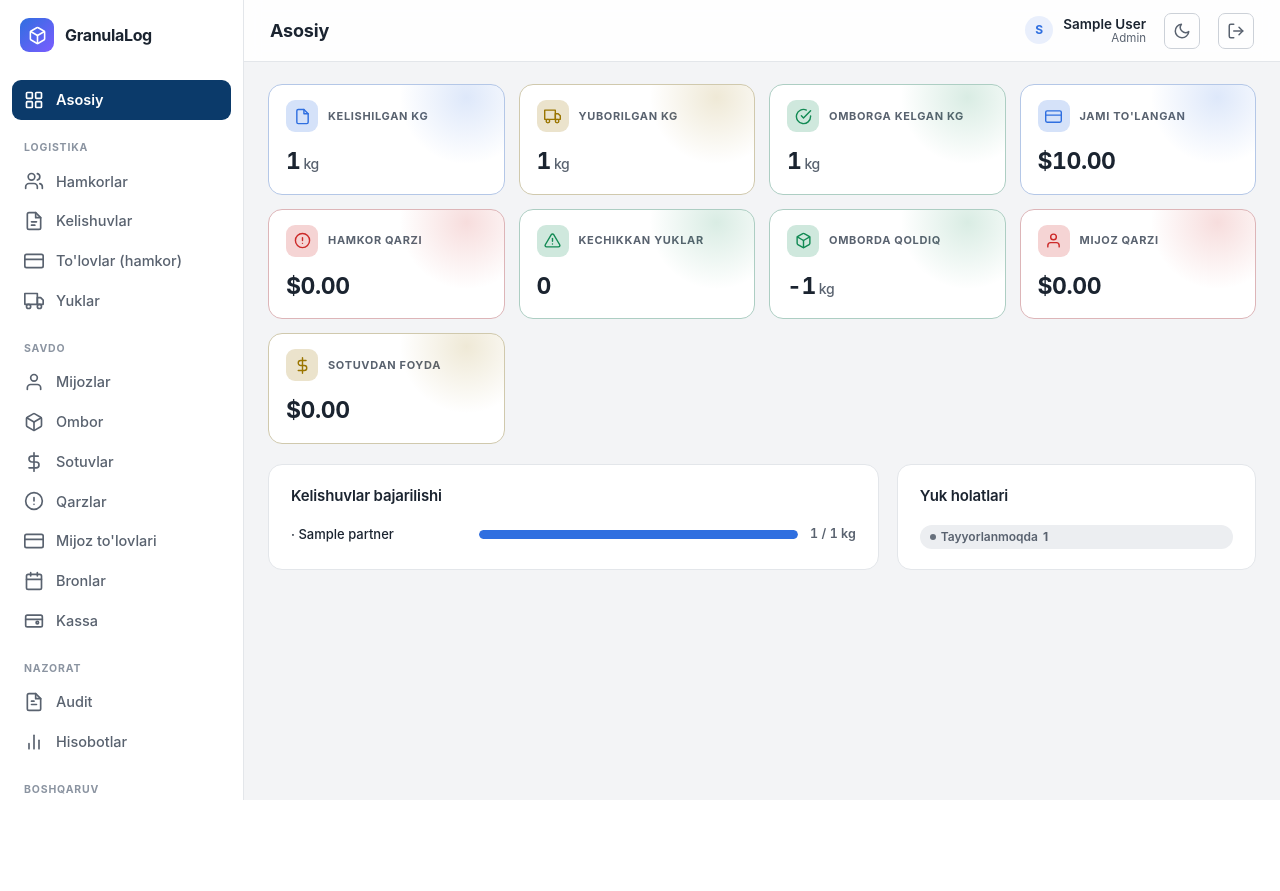
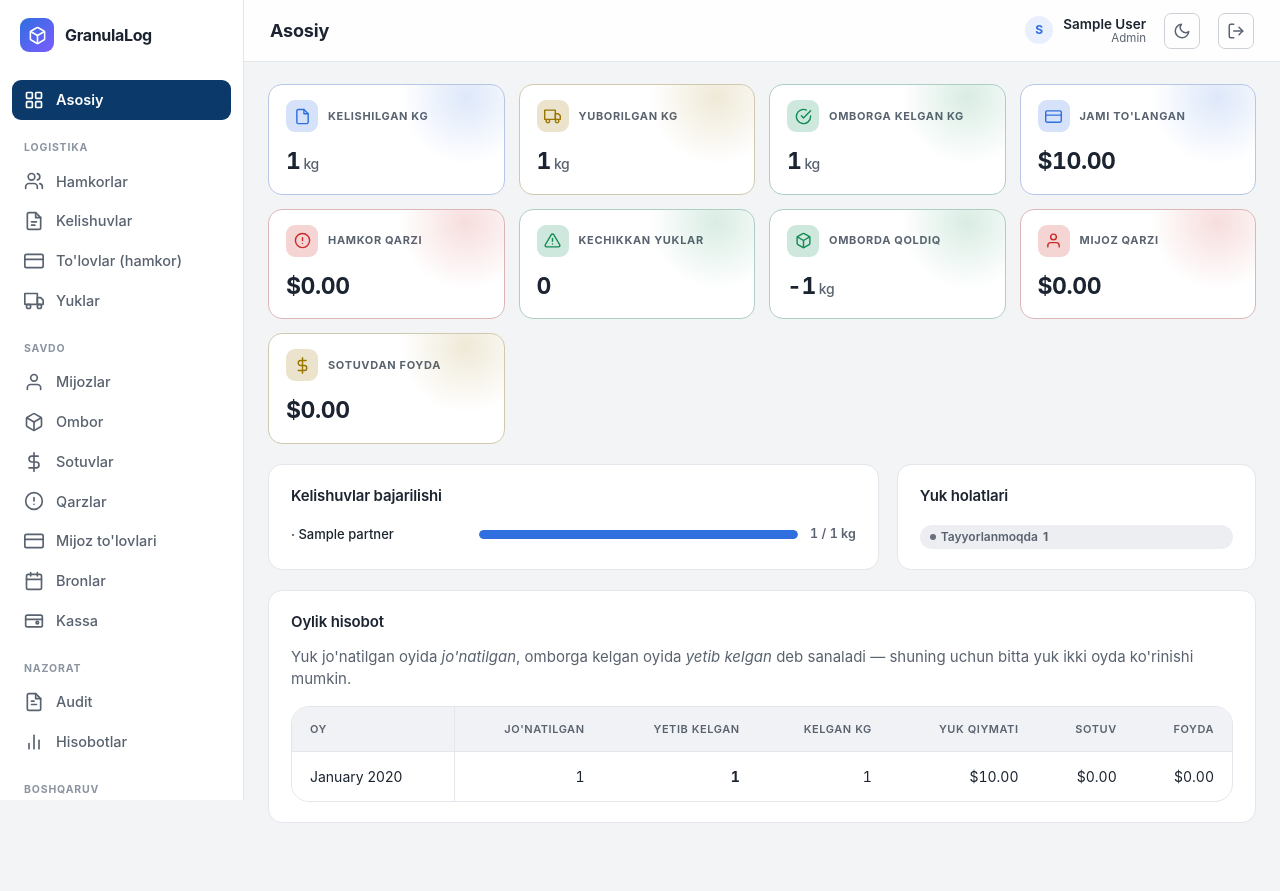
Before and after one commit to khusan2006/logistics-crm, a Django app: page / in a window 1280 px wide. Before the commit the page ends 800 px from the top, so only its background shows below. Run offline with Django 5.2, Linux system fonts and the light colour scheme; a user stored in the database is signed in; data comes from the database, SQL or seed files in the repository; tables that the repository leaves empty hold one stand-in row (values such as "Sample post").

Commit message:
feat: monthly report on the dashboard; narx on the to'lov kelishuv option
The dashboard was all-time totals with no time dimension. Oylik hisobot adds a
row per month — jo'natilgan / yetib kelgan trucks, kelgan kg, yuk qiymati, sotuv
and foyda — newest first, skipping months with no activity.

A truck counts under the month it LEFT for jo'natilgan and the month it ARRIVED
for everything else, so one load can appear in two rows; that answers "how many
arrived in July" rather than "how many that left in July arrived". Summed in
Python over prefetched rows because goods_value and a sale's profit both fall
back to related rows (kelishuv price, restocked returns) that the model
properties already handle.

The hamkor to'lov modal now uses the same rich kelishuv option as the yuk form,
so the narx is visible while choosing.

Co-Authored-By: Claude Opus 4.8 <noreply@anthropic.com>

```diff
--- a/crm/forms.py
+++ b/crm/forms.py
@@ -411,6 +411,12 @@ class SupplierPaymentForm(MoneyEntryFormMixin, forms.ModelForm):
         super().__init__(*args, **kwargs)
         # The kassa total is driven by this, so the operator should see it named.
         self.fields["amount"].widget.attrs["data-commission-base"] = ""
+        # Same rich option as the yuk form: which kelishuv, whose, what marka,
+        # what is still owed in goods and at what price.
+        self.fields["contract"].queryset = (
+            Contract.objects.select_related("partner")
+            .prefetch_related("lines__shipment_lines"))
+        self.fields["contract"].label_from_instance = contract_option_label
 
     def clean_commission_percent(self):
         percent = self.cleaned_data.get("commission_percent")
--- a/crm/views.py
+++ b/crm/views.py
@@ -61,7 +61,44 @@ def dashboard(request):
         "contracts": contracts[:8], "status_counts": status_counts,
         "stock_kg": stock_kg, "customer_debt_total": customer_debt_total,
         "sales_profit_total": sales_profit_total,
+        "monthly": _monthly_rows(),
     })
+
+
+def _monthly_rows(limit=12):
+    """Per-month activity, newest first, skipping months where nothing happened.
+
+    A truck counts under the month it LEFT for `sent` and the month it ARRIVED for
+    everything else, so one load can appear in two rows — that is the point: it
+    answers "how many arrived in July", not "how many that left in July arrived".
+
+    Summed in Python over prefetched rows rather than in SQL: goods_value and a
+    sale's profit both fall back to related rows (the kelishuv price, restocked
+    returns), which the model properties already get right."""
+    months = {}
+
+    def bucket(day):
+        key = day.replace(day=1)
+        return months.setdefault(key, {
+            "month": key, "sent": 0, "arrived": 0, "kg": Decimal("0"),
+            "value": Decimal("0"), "sales": Decimal("0"), "profit": Decimal("0"),
+        })
+
+    for shipment in Shipment.objects.prefetch_related("lines__contract_line"):
+        if shipment.sent:
+            bucket(shipment.sent)["sent"] += 1
+        if shipment.arrived:
+            row = bucket(shipment.arrived)
+            row["arrived"] += 1
+            row["kg"] += shipment.kg
+            row["value"] += shipment.goods_value
+
+    for sale in Sale.objects.prefetch_related("returns"):
+        row = bucket(sale.date)
+        row["sales"] += sale.net_total
+        row["profit"] += sale.profit
+
+    return sorted(months.values(), key=lambda r: r["month"], reverse=True)[:limit]
 
 
 @role_required(User.Role.ADMIN)
--- a/templates/crm/dashboard.html
+++ b/templates/crm/dashboard.html
@@ -106,6 +106,40 @@
   </div>
 </div>
 
+{% if monthly %}
+<div class="card">
+  <div class="card-head"><h2>Oylik hisobot</h2></div>
+  <p class="muted" style="margin-top: -6px;">
+    Yuk jo'natilgan oyida <em>jo'natilgan</em>, omborga kelgan oyida <em>yetib kelgan</em>
+    deb sanaladi — shuning uchun bitta yuk ikki oyda ko'rinishi mumkin.
+  </p>
+  <div class="table-wrap">
+  <table>
+    <tr>
+      <th class="sticky-col">Oy</th>
+      <th class="num">Jo'natilgan</th>
+      <th class="num">Yetib kelgan</th>
+      <th class="num">Kelgan kg</th>
+      <th class="num">Yuk qiymati</th>
+      <th class="num">Sotuv</th>
+      <th class="num">Foyda</th>
+    </tr>
+    {% for m in monthly %}
+    <tr>
+      <td class="sticky-col">{{ m.month|date:"F Y" }}</td>
+      <td class="num">{{ m.sent }}</td>
+      <td class="num"><strong>{{ m.arrived }}</strong></td>
+      <td class="num">{{ m.kg|floatformat:"-3" }}</td>
+      <td class="num">{{ m.value|usd }}</td>
+      <td class="num">{{ m.sales|usd }}</td>
+      <td class="num">{{ m.profit|usd }}</td>
+    </tr>
+    {% endfor %}
+  </table>
+  </div>
+</div>
+{% endif %}
+
 {% if overdue %}
 <div class="card">
   <div class="card-head"><h2>Kechikayotgan yuklar</h2></div>
```
Also changed, not shown: tests/test_dashboard.py (+38 -0 lines), tests/test_supplier_commission.py (+11 -0 lines).
